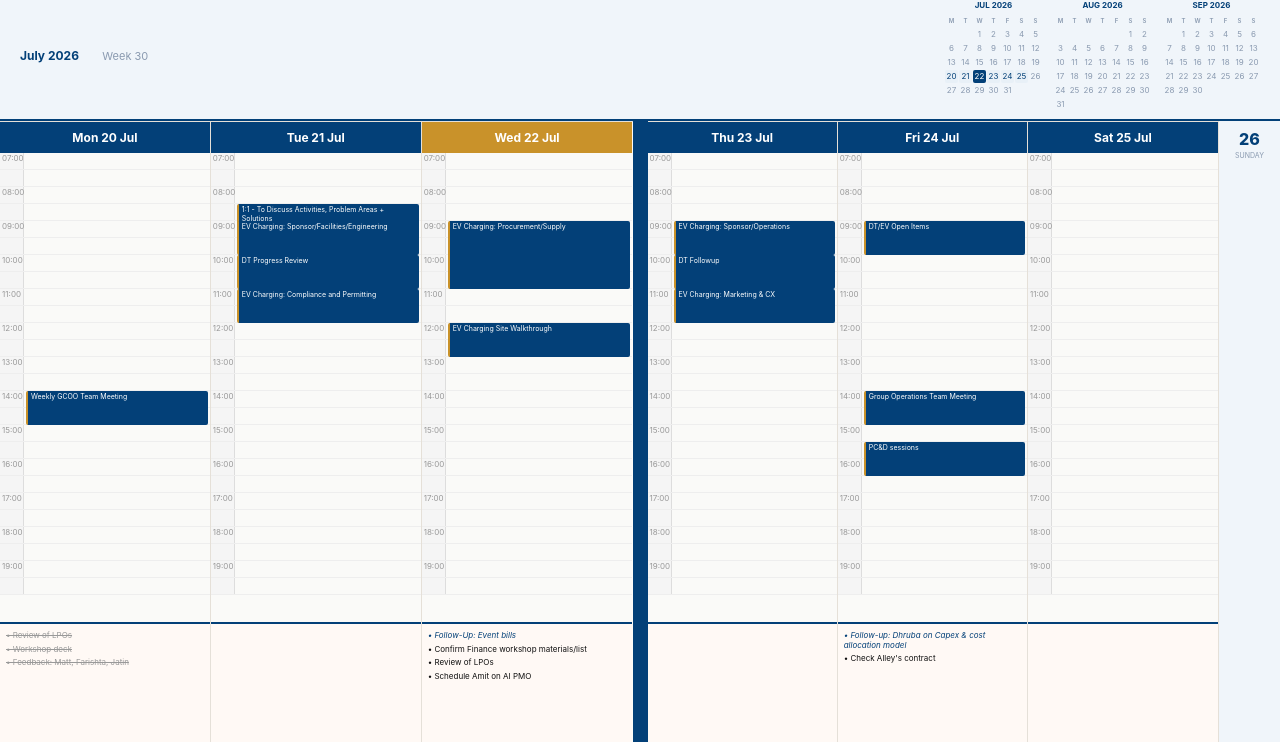
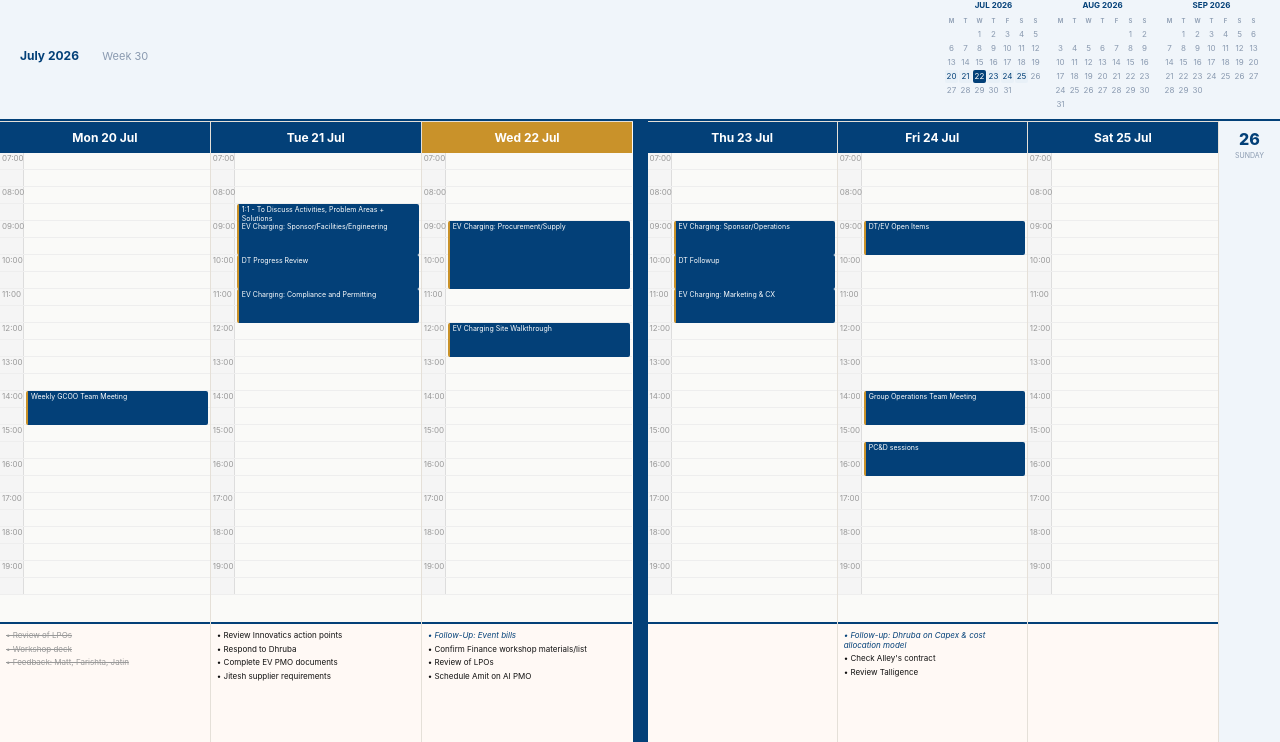
Before and after one commit to StevenMillioni/mykarimjee-diary, a plain HTML site: page index.html in a window 1280 px wide. Shown: the part 58-800 px from the top of the page. Drawn offline with Linux system fonts and the light colour scheme.

Commit message:
Add 4 tasks to today (21 Jul) + Review Talligence to 24 Jul

```diff
--- a/index.html
+++ b/index.html
@@ -149,6 +149,12 @@ const TASKS=[
   {id:"t77",title:"Confirm New Joiner Meet",date:"2026-07-27",type:"task",taskType:"mine",done:false}
 ,
   {id:"t78",title:"Schedule Amit on AI PMO",date:"2026-07-22",type:"task",taskType:"mine",done:false}
+,
+  {id:"t79",title:"Review Innovatics action points",date:"2026-07-21",type:"task",taskType:"mine",done:false},
+  {id:"t80",title:"Respond to Dhruba",date:"2026-07-21",type:"task",taskType:"mine",done:false},
+  {id:"t81",title:"Complete EV PMO documents",date:"2026-07-21",type:"task",taskType:"mine",done:false},
+  {id:"t82",title:"Jitesh supplier requirements",date:"2026-07-21",type:"task",taskType:"mine",done:false},
+  {id:"t83",title:"Review Talligence",date:"2026-07-24",type:"task",taskType:"mine",done:false}
 ];
 const CAL=[
   {"title":"Weekly GCOO Team Meeting","date":"2026-06-15","startTime":"14:00","endTime":"15:00","type":"meeting","location":"Sokoine Drive Boardroom"},
```
